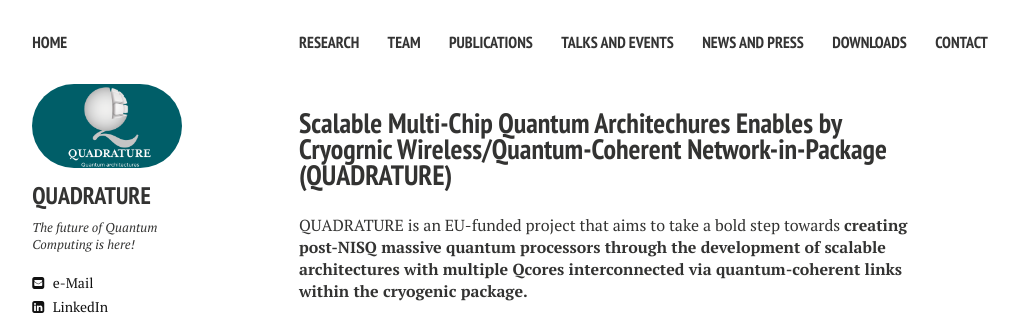
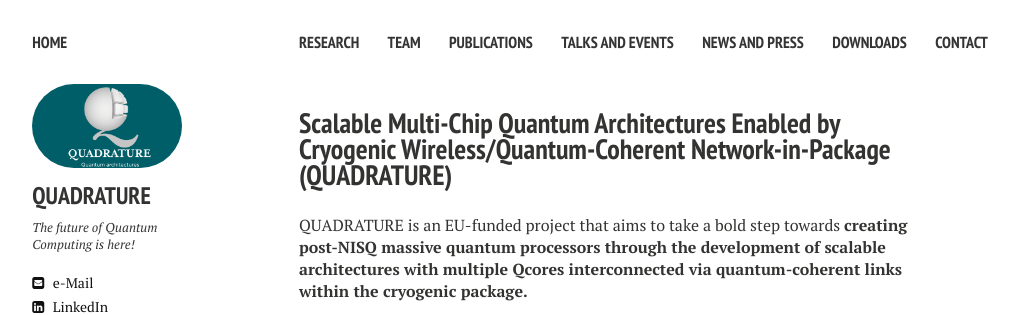
Before and after one commit to biddu/biddu.github.io, a Jekyll site: the page built from index.md, in a window 1280 px wide. Shown: the top 315 px of the page, without its empty margins (21-1040 px from the left). Built offline with Jekyll 4.4.1, drawn with Linux system fonts in a browser that asks for light colours; nearby versions of some CDN libraries; comment, search, counter and statistics services are not loaded.

Commit message:
Update index.md

```diff
--- a/index.md
+++ b/index.md
@@ -12,7 +12,7 @@ image:
 <!---
 ## SCALABLE MULTI-CHIP QUANTUM ARCHITECTURES ENABLED BY CRYOGENIC WIRELESS/QUANTUM-COHERENT NETWORK-IN-PACKAGE (QUADRATURE)
 -->
-## Scalable Multi-Chip Quantum Architechures Enables by Cryogrnic Wireless/Quantum-Coherent Network-in-Package (QUADRATURE)
+## Scalable Multi-Chip Quantum Architectures Enabled by Cryogenic Wireless/Quantum-Coherent Network-in-Package (QUADRATURE)
 
 QUADRATURE is an EU-funded project that aims to take a bold step towards **creating post-NISQ massive quantum processors through the development of scalable architectures with multiple Qcores interconnected via quantum-coherent links within the cryogenic package.**
 
```
